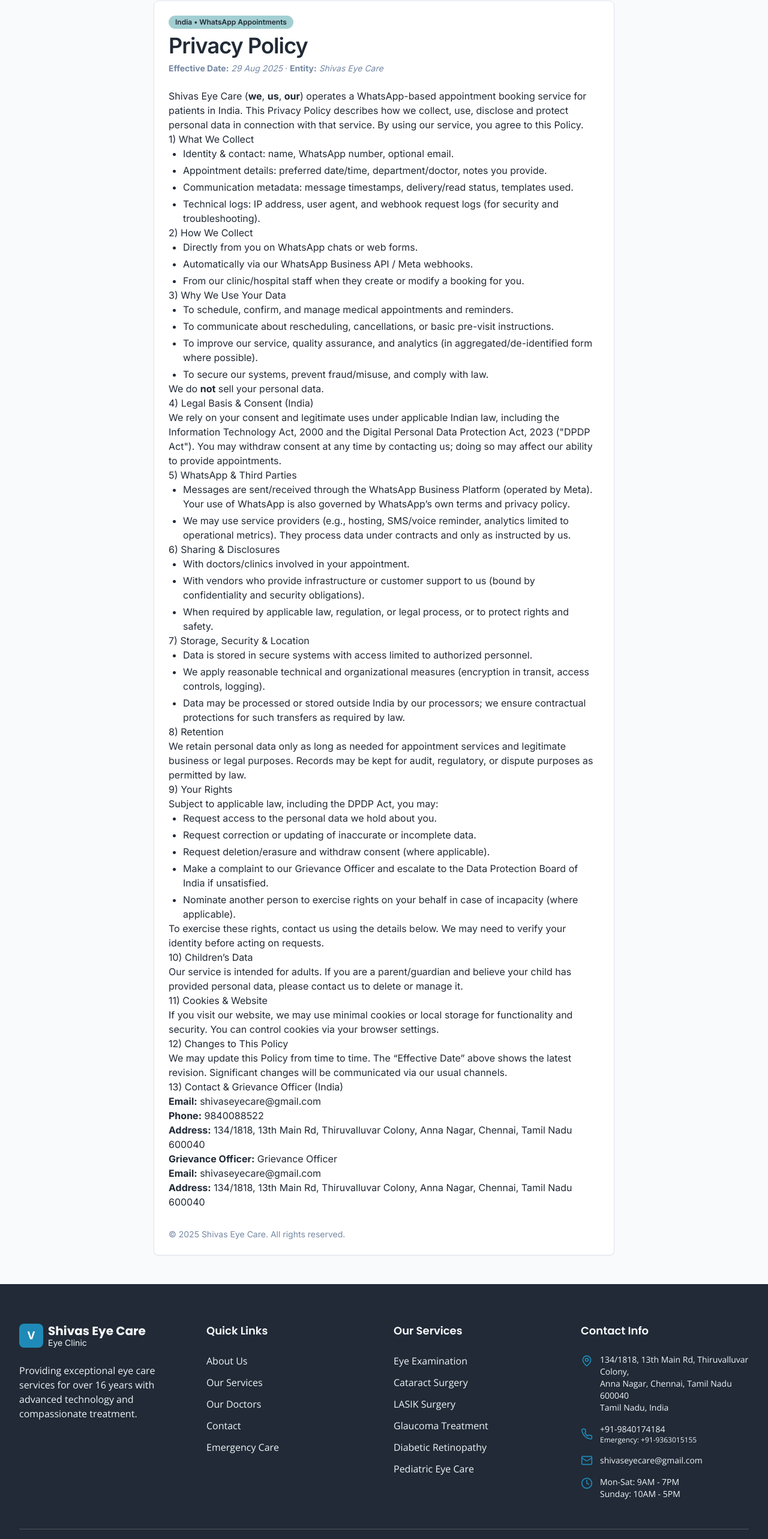
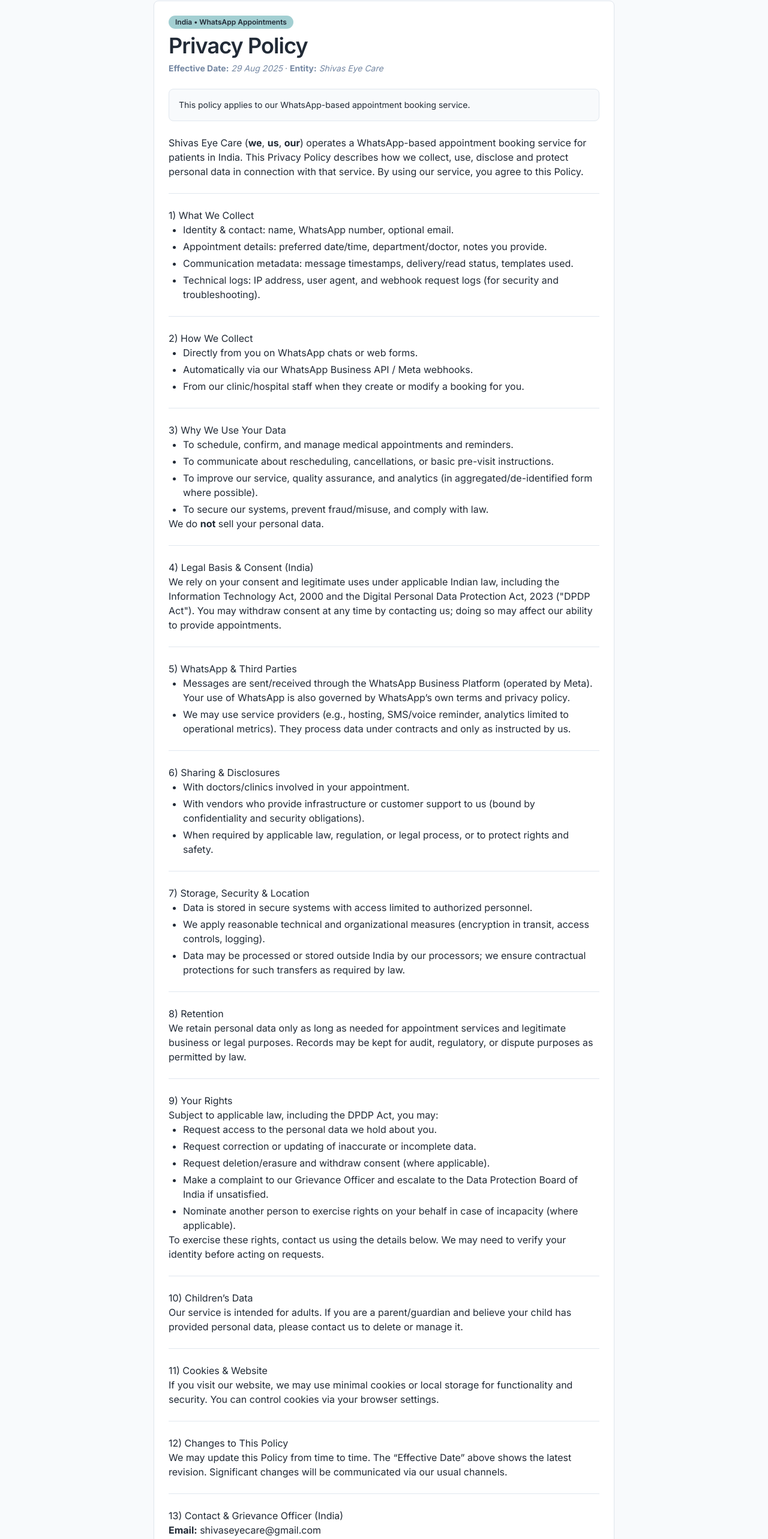
Before and after one commit to blackgridin/Eyecare, a Next.js app: page /privacy-policy in a window 1280 px wide. Shown: the part 112-2678 px from the top of the page at 60% size. Built offline with nearby package versions, Linux system fonts and the light colour scheme.

Commit message:
Privacy page style update

```diff
--- a/src/app/privacy-policy/page.tsx
+++ b/src/app/privacy-policy/page.tsx
@@ -2,6 +2,8 @@
 import Footer from "@/components/Footer";
 import { Badge } from "@/components/ui/badge";
 import { Card, CardContent, CardHeader, CardTitle } from "@/components/ui/card";
+import { Alert, AlertDescription } from "@/components/ui/alert";
+import { Separator } from "@/components/ui/separator";
 
 export default function PrivacyPolicyPage() {
   const currentYear = new Date().getFullYear();
@@ -23,11 +25,19 @@
               </div>
             </CardHeader>
             <CardContent className="prose prose-slate max-w-none dark:prose-invert">
+              <Alert className="mb-6">
+                <AlertDescription>
+                  This policy applies to our WhatsApp-based appointment booking service.
+                </AlertDescription>
+              </Alert>
+
               <p>
                 Shivas Eye Care (<strong>we</strong>, <strong>us</strong>, <strong>our</strong>) operates a WhatsApp-based appointment booking
                 service for patients in India. This Privacy Policy describes how we collect, use, disclose and protect personal
                 data in connection with that service. By using our service, you agree to this Policy.
               </p>
+
+              <Separator className="my-6" />
 
               <h2>1) What We Collect</h2>
               <ul className="list-disc pl-6 space-y-1">
@@ -37,12 +47,16 @@
                 <li>Technical logs: IP address, user agent, and webhook request logs (for security and troubleshooting).</li>
               </ul>
 
+              <Separator className="my-6" />
+
               <h2>2) How We Collect</h2>
               <ul className="list-disc pl-6 space-y-1">
                 <li>Directly from you on WhatsApp chats or web forms.</li>
                 <li>Automatically via our WhatsApp Business API / Meta webhooks.</li>
                 <li>From our clinic/hospital staff when they create or modify a booking for you.</li>
               </ul>
+
+              <Separator className="my-6" />
 
               <h2>3) Why We Use Your Data</h2>
               <ul className="list-disc pl-6 space-y-1">
@@ -53,12 +67,16 @@
               </ul>
               <p>We do <strong>not</strong> sell your personal data.</p>
 
+              <Separator className="my-6" />
+
               <h2>4) Legal Basis &amp; Consent (India)</h2>
               <p>
                 We rely on your consent and legitimate uses under applicable Indian law, including the Information
                 Technology Act, 2000 and the Digital Personal Data Protection Act, 2023 ("DPDP Act"). You may withdraw
                 consent at any time by contacting us; doing so may affect our ability to provide appointments.
               </p>
+
+              <Separator className="my-6" />
 
               <h2>5) WhatsApp &amp; Third Parties</h2>
               <ul className="list-disc pl-6 space-y-1">
@@ -72,12 +90,16 @@
                 </li>
               </ul>
 
+              <Separator className="my-6" />
+
               <h2>6) Sharing &amp; Disclosures</h2>
               <ul className="list-disc pl-6 space-y-1">
                 <li>With doctors/clinics involved in your appointment.</li>
                 <li>With vendors who provide infrastructure or customer support to us (bound by confidentiality and security obligations).</li>
                 <li>When required by applicable law, regulation, or legal process, or to protect rights and safety.</li>
               </ul>
+
+              <Separator className="my-6" />
 
               <h2>7) Storage, Security &amp; Location</h2>
               <ul className="list-disc pl-6 space-y-1">
@@ -89,11 +111,15 @@
                 </li>
               </ul>
 
+              <Separator className="my-6" />
+
               <h2>8) Retention</h2>
               <p>
                 We retain personal data only as long as needed for appointment services and legitimate business or legal
                 purposes. Records may be kept for audit, regulatory, or dispute purposes as permitted by law.
               </p>
+
+              <Separator className="my-6" />
 
               <h2>9) Your Rights</h2>
               <p>Subject to applicable law, including the DPDP Act, you may:</p>
@@ -111,11 +137,15 @@
                 on requests.
               </p>
 
+              <Separator className="my-6" />
+
               <h2>10) Children’s Data</h2>
               <p>
                 Our service is intended for adults. If you are a parent/guardian and believe your child has provided personal
                 data, please contact us to delete or manage it.
               </p>
+
+              <Separator className="my-6" />
 
               <h2>11) Cookies &amp; Website</h2>
               <p>
@@ -123,11 +153,15 @@
                 control cookies via your browser settings.
               </p>
 
+              <Separator className="my-6" />
+
               <h2>12) Changes to This Policy</h2>
               <p>
                 We may update this Policy from time to time. The “Effective Date” above shows the latest revision. Significant
                 changes will be communicated via our usual channels.
               </p>
+
+              <Separator className="my-6" />
 
               <h2>13) Contact &amp; Grievance Officer (India)</h2>
               <p>
```
